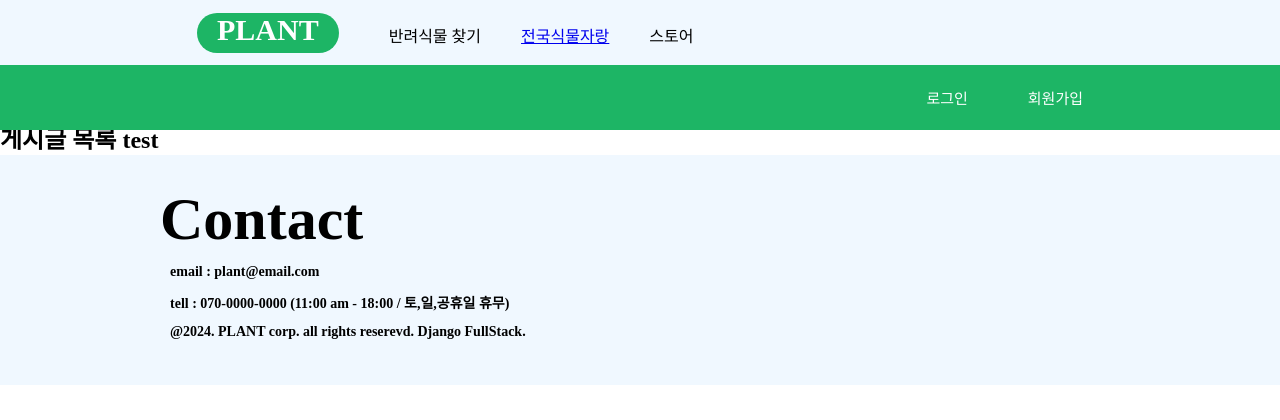
After one commit to oiosu/Plant, a Django app: page /articles/ in a window 1280 px wide. The commit adds this page. Shown: the top 420 px of the page. Run offline with Django 3.2, Linux system fonts and the light colour scheme; some web fonts are replaced.

Commit message:
게시글 목록 화면 test

```diff
--- /dev/null
+++ b/articles/templates/articles/index.html
@@ -0,0 +1,3 @@
+{% extends 'base.html' %} {% block content %}
+<h2>게시글 목록 test</h2>
+{% endblock %}
--- a/articles/views.py
+++ b/articles/views.py
@@ -75,17 +75,15 @@ def comment_create(request, pk):
 @login_required
 def like(request, pk):
     article = get_object_or_404(Article, pk=pk)
-    # 만약 로그인한 유저(request.user)가 이 글을 좋아요 눌렀다면,
+    is_liked = False
     if request.user in article.like_users.all():
-        # 좋아요 삭제하고
         article.like_users.remove(request.user)
         is_liked = False
-    else:  # 좋아요 누르지 않은 상태라면 좋아요에 추가하고
+    else:
         article.like_users.add(request.user)
         is_liked = True
-        # 상세 페이지로 redirect
         context = {"isLiked": is_liked, "likeCount": article.like_users.count()}
-    return redirect("articles:detail", article.pk)
+    return redirect("articles:detail", article.pk, context)
 
 
 def delete(request, pk):
--- a/templates/base.html
+++ b/templates/base.html
@@ -7,6 +7,9 @@
     <meta name="viewport" content="width=device-width, initial-scale=1.0" />
     <meta name="author" content="Sukyung" />
     <link rel="stylesheet" href="{% static 'css/style.css' %}" />
+    <!-- articles -->
+    <link rel="stylesheet" href="{% static 'css/articles_index.css' %}" />
+
 
 
     <!-- Google Icon -->
@@ -23,7 +26,7 @@
         <div class="menu">
           <p class="menu_list">반려식물 찾기</p>
           <p class="menu_list">
-            전국식물자랑
+            <a href={% url 'articles:index' %}>전국식물자랑</a>
           </p>
           <p class="menu_list">스토어</p>
         </div>
```
Also changed, not shown: articles/templates/articles/detail.html (added), articles/templates/articles/form.html (added), articles/templates/index.html (deleted), static/css/articles_index.css (added).
